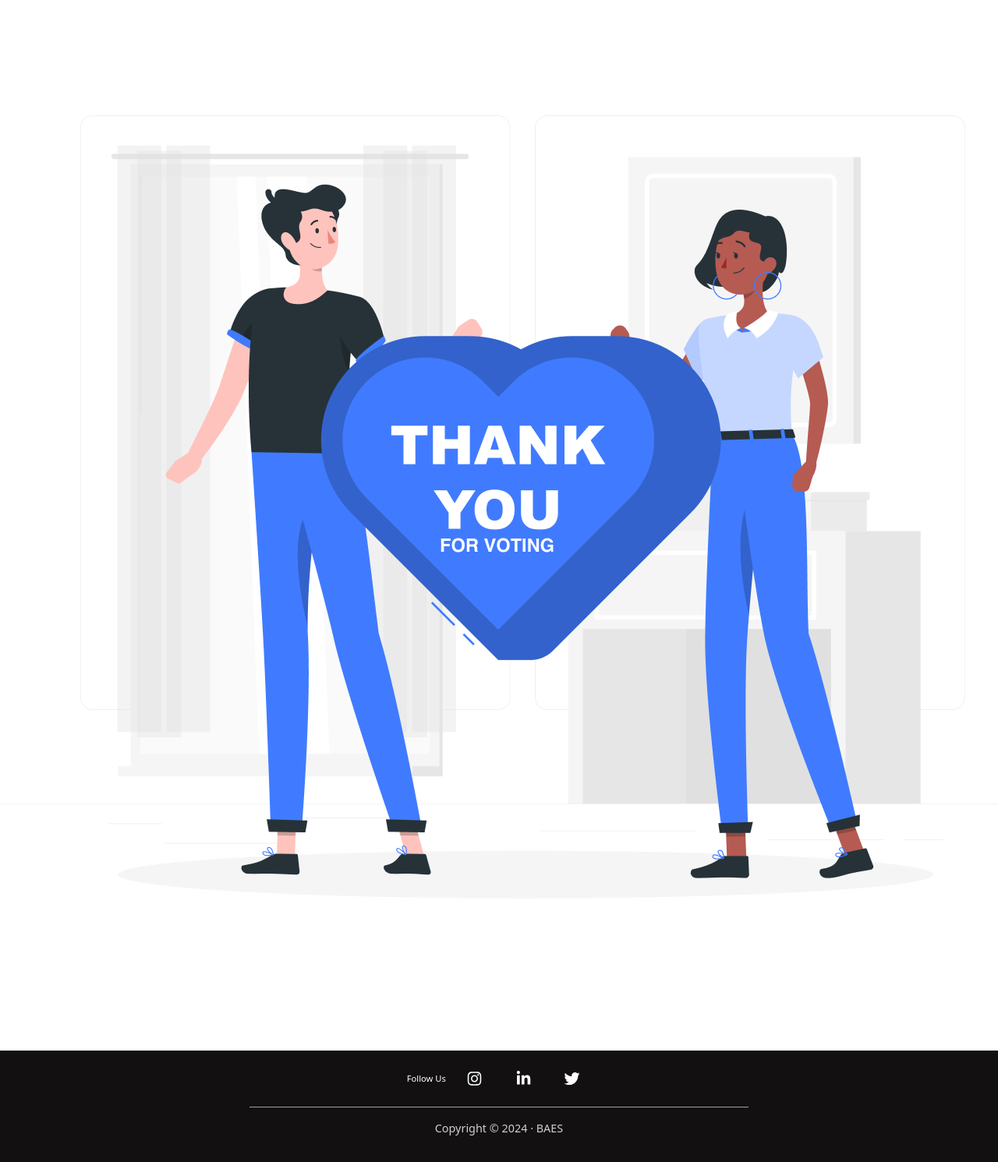
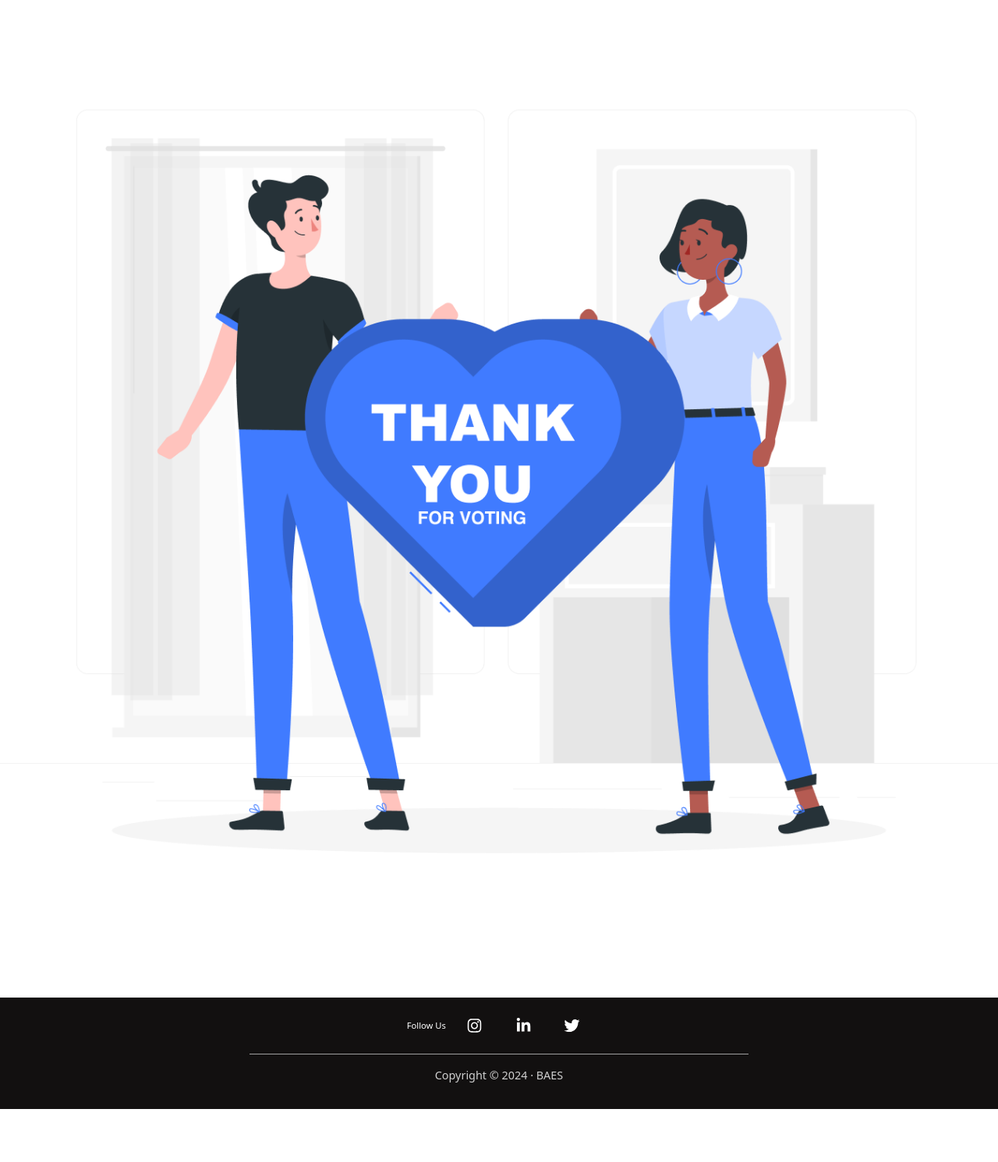
Before and after one commit to DejusDevspace/baes-senate-election, a Flask app: template templates/success.html in a window 1280 px wide; the page is wider, and only the part inside the window is pictured. Shown: the part 104-1595 px from the top of that part at 78% size. After the commit the page ends 1527 px from the top of that part, so only its background shows below. Run offline with Flask 3, Linux system fonts and the light colour scheme; the template is opened without the code that fills it, so the values that code supplies are empty; some libraries are stand-ins or nearby versions.

Commit message:
updated styles for pages

```diff
--- a/static/css/styles.css
+++ b/static/css/styles.css
@@ -52,6 +52,19 @@ main {
     display: block;
 }
 
+.fullscreen-image {
+    height: auto;
+    width: 100%;
+    object-fit: cover;
+}
+
+.image-container {
+    height: 100%;
+    display: flex;
+    align-items: center;
+    justify-content: center;
+}
+
 footer {
     background-color: #121010;
     width: 100%;
@@ -95,6 +108,14 @@ i {
     margin-bottom: 1rem;
 } */
 
+#logout {
+    color: #CD1818;
+}
+
+#head, #chairman {
+    margin: 18px 0;
+}
+
 .copyright {
     margin-top: 1rem;
     font-size: 0.9rem;
```
Lines whose indentation alone changed are shown as unchanged.
